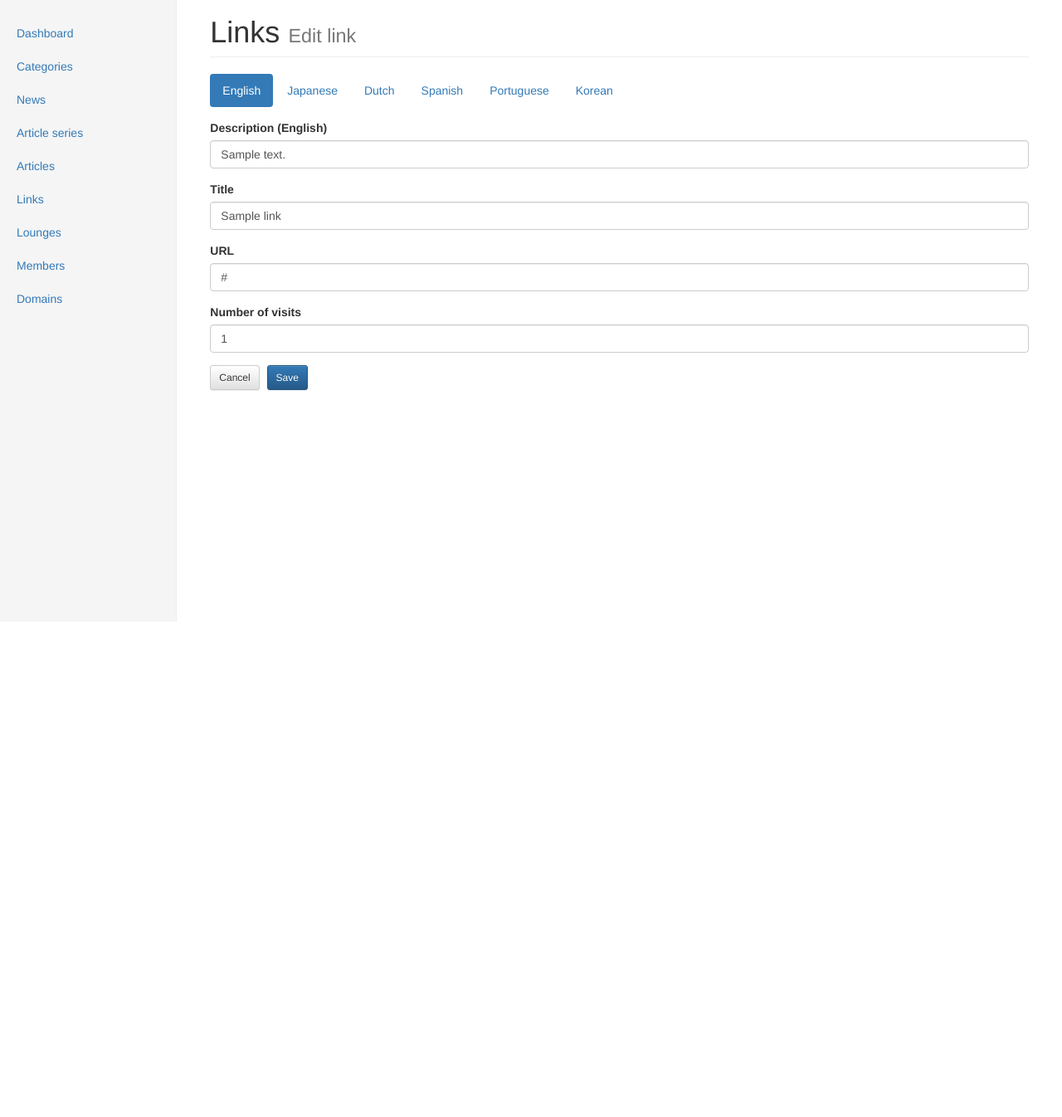
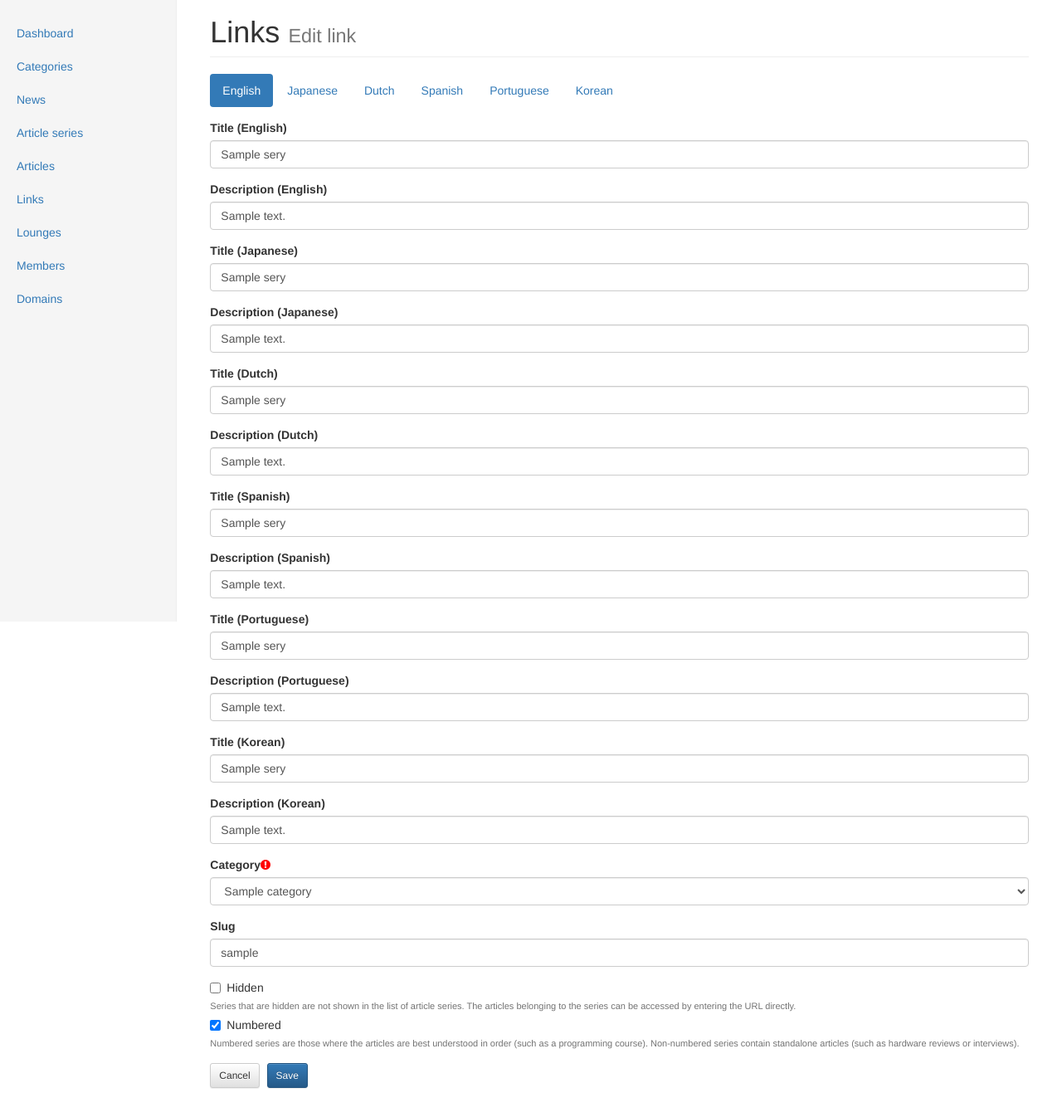
Before and after one commit to javilm/msx-center, a Flask app: template templates/admin/series-edit.html in a window 1280 px wide. Shown: the part 51-1397 px from the top of the page at 83% size. Before the commit the page ends 800 px from the top, so only its background shows below. Run offline with Flask 2, Linux system fonts and the light colour scheme; the template is opened without the code that fills it: values that come from a table or form of the project are taken from there, others are empty; tables that the repository leaves empty hold one stand-in row (values such as "Sample post"); parts of the project's set-up code (start-up, migrations or seed data) failed here and were passed over; some libraries are stand-ins or nearby versions.

Commit message:
Implemented editing existing article series from the admin interface.

```diff
--- a/routes/admin/page_admin_series_add.py
+++ b/routes/admin/page_admin_series_add.py
@@ -37,4 +37,4 @@ def page_admin_series_add():
 		db.session.add(series)
 		db.session.commit()
 
-		return redirect(url_for('page_admin_series'))
+		return jsonify(url=url_for('page_admin_series'))
--- a/templates/admin/series-edit.html
+++ b/templates/admin/series-edit.html
@@ -37,60 +37,96 @@
 		{# English #}
 		<div role="tabpanel" class="tab-pane in active" id="input-en">
 			<div class="form-group">
+				<label class="control-label">Title (English)</label>
+				<input class="form-control" id="field_title_en" type="text" value="{{ series.title_en|supress_none }}">
+			</div>
+			<div class="form-group">
 				<label class="control-label">Description (English)</label>
-				<input class="form-control" id="field_desc_en" type="text" value="{{ link.desc_en|supress_none }}">
+				<input class="form-control" id="field_desc_en" type="text" value="{{ series.desc_en|supress_none }}">
 			</div>
 		</div>
 		{# Japanese #}
-		<div role="tabpanel" class="tab-pane" id="input-ja">
+		<div role="tabpanel" class="tab-pane in active" id="input-ja">
+			<div class="form-group">
+				<label class="control-label">Title (Japanese)</label>
+				<input class="form-control" id="field_title_ja" type="text" value="{{ series.title_ja|supress_none }}">
+			</div>
 			<div class="form-group">
 				<label class="control-label">Description (Japanese)</label>
-				<input class="form-control" id="field_desc_ja" type="text" value="{{ link.desc_ja|supress_none }}">
+				<input class="form-control" id="field_desc_ja" type="text" value="{{ series.desc_ja|supress_none }}">
 			</div>
 		</div>
 		{# Dutch #}
-		<div role="tabpanel" class="tab-pane" id="input-nl">
+		<div role="tabpanel" class="tab-pane in active" id="input-nl">
+			<div class="form-group">
+				<label class="control-label">Title (Dutch)</label>
+				<input class="form-control" id="field_title_nl" type="text" value="{{ series.title_nl|supress_none }}">
+			</div>
 			<div class="form-group">
 				<label class="control-label">Description (Dutch)</label>
-				<input class="form-control" id="field_desc_nl" type="text" value="{{ link.desc_nl|supress_none }}">
+				<input class="form-control" id="field_desc_nl" type="text" value="{{ series.desc_nl|supress_none }}">
 			</div>
 		</div>
 		{# Spanish #}
-		<div role="tabpanel" class="tab-pane" id="input-es">
+		<div role="tabpanel" class="tab-pane in active" id="input-es">
+			<div class="form-group">
+				<label class="control-label">Title (Spanish)</label>
+				<input class="form-control" id="field_title_es" type="text" value="{{ series.title_es|supress_none }}">
+			</div>
 			<div class="form-group">
 				<label class="control-label">Description (Spanish)</label>
-				<input class="form-control" id="field_desc_es" type="text" value="{{ link.desc_es|supress_none }}">
+				<input class="form-control" id="field_desc_es" type="text" value="{{ series.desc_es|supress_none }}">
 			</div>
 		</div>
 		{# Portuguese #}
-		<div role="tabpanel" class="tab-pane" id="input-pt">
+		<div role="tabpanel" class="tab-pane in active" id="input-pt">
+			<div class="form-group">
+				<label class="control-label">Title (Portuguese)</label>
+				<input class="form-control" id="field_title_pt" type="text" value="{{ series.title_pt|supress_none }}">
+			</div>
 			<div class="form-group">
 				<label class="control-label">Description (Portuguese)</label>
-				<input class="form-control" id="field_desc_pt" type="text" value="{{ link.desc_pt|supress_none }}">
+				<input class="form-control" id="field_desc_pt" type="text" value="{{ series.desc_pt|supress_none }}">
 			</div>
 		</div>
 		{# Korean #}
-		<div role="tabpanel" class="tab-pane" id="input-kr">
+		<div role="tabpanel" class="tab-pane in active" id="input-kr">
+			<div class="form-group">
+				<label class="control-label">Title (Korean)</label>
+				<input class="form-control" id="field_title_kr" type="text" value="{{ series.title_kr|supress_none }}">
+			</div>
 			<div class="form-group">
 				<label class="control-label">Description (Korean)</label>
-				<input class="form-control" id="field_desc_kr" type="text" value="{{ link.desc_kr|supress_none }}">
+				<input class="form-control" id="field_desc_kr" type="text" value="{{ series.desc_kr|supress_none }}">
 			</div>
 		</div>
 	</div>
 
+    <div class="form-group">
+        <label class="control-label">Category</label><i class="fa fa-exclamation-circle"></i>
+        <select id="field_category_id" class="form-control">
+            {% for category in categories %}
+                <option value="{{ category.id }}"{% if series.category_id == category.id %} selected{% endif %}>{{ category.name_en }}</option>
+            {% endfor %}
+        </select>
+    </div>
 	<div class="form-group">
-		<label class="control-label">Title</label>
-		<input id="field_title" class="form-control" type="text" value="{{ link.title|supress_none }}">
+		<label class="control-label">Slug</label>
+		<input id="field_slug" class="form-control" type="text" value="{{ series.slug }}">
 	</div>
-
 	<div class="form-group">
-		<label class="control-label">URL</label>
-		<input id="field_url" class="form-control" type="url" value="{{ link.url|supress_none }}">
-	</div>
-
-	<div class="form-group">
-		<label class="control-label">Number of visits</label>
-		<input id="field_num_visits" class="form-control" type="number" value="{{ link.num_visits }}">
+		<div class="checkbox">
+			<label class="control-label">
+				<input id="field_is_hidden" type="checkbox"{% if series.is_hidden %} checked{% endif %}>Hidden
+			</label>
+			<p class="help-block">Series that are hidden are not shown in the list of article series. The articles belonging to the series can be accessed by entering the URL directly.</p>
+		</div>
+		<div class="checkbox">
+			<label class="control-label">
+				<input id="field_is_numbered" type="checkbox"{% if series.is_numbered %} checked{% endif %}>Numbered
+			</label>
+			<p class="help-block">Numbered series are those where the articles are best understood in order (such as a programming course). Non-numbered series contain standalone articles (such as hardware reviews or interviews).</p>
+		</div>
 	</div>
 
 	<div class="form-group">
@@ -101,5 +137,5 @@
 {% endblock %}
 
 {% block extrajs %}
-<script type="text/javascript" src="/static/js/admin/links/links-edit.js"></script>
+<script type="text/javascript" src="/static/js/admin/series/series-submit.js"></script>
 {% endblock %}
```
Also changed, not shown: routes/admin/page_admin_series_edit.py (+30 -0 lines).
